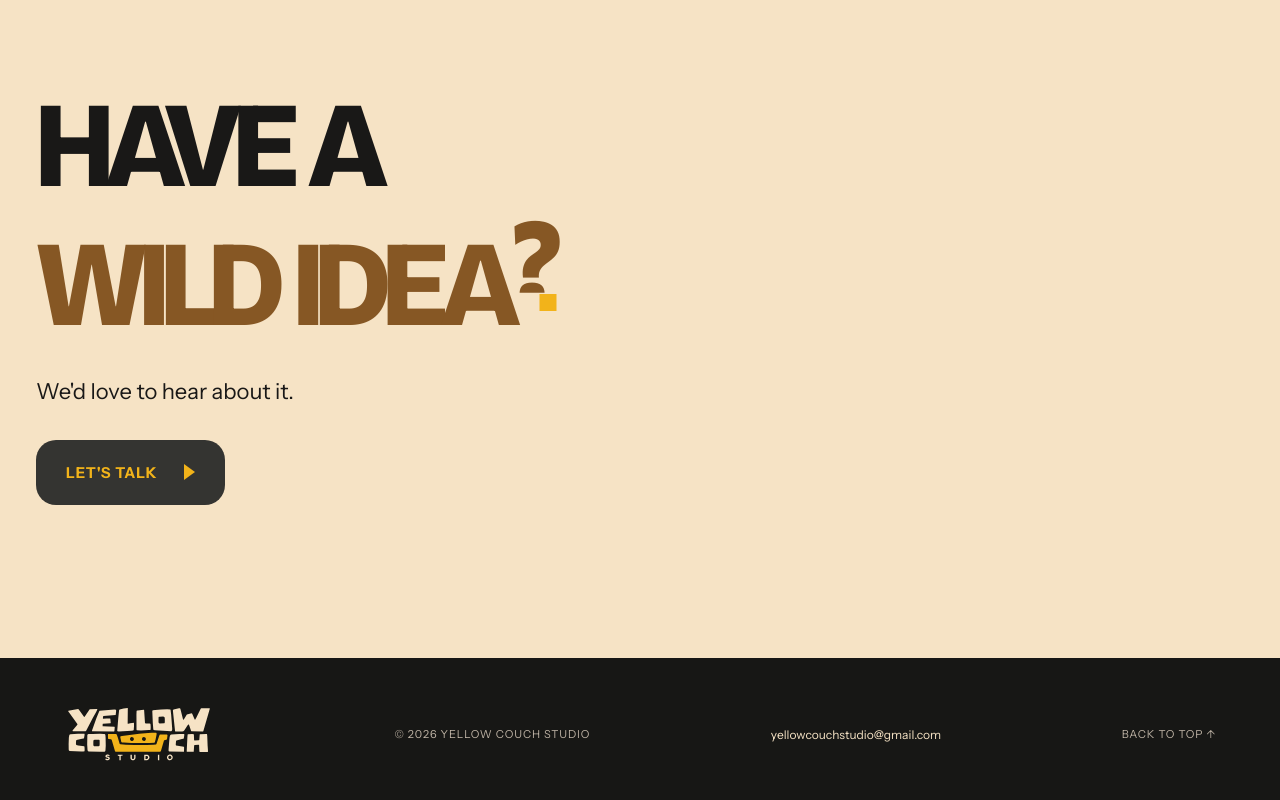
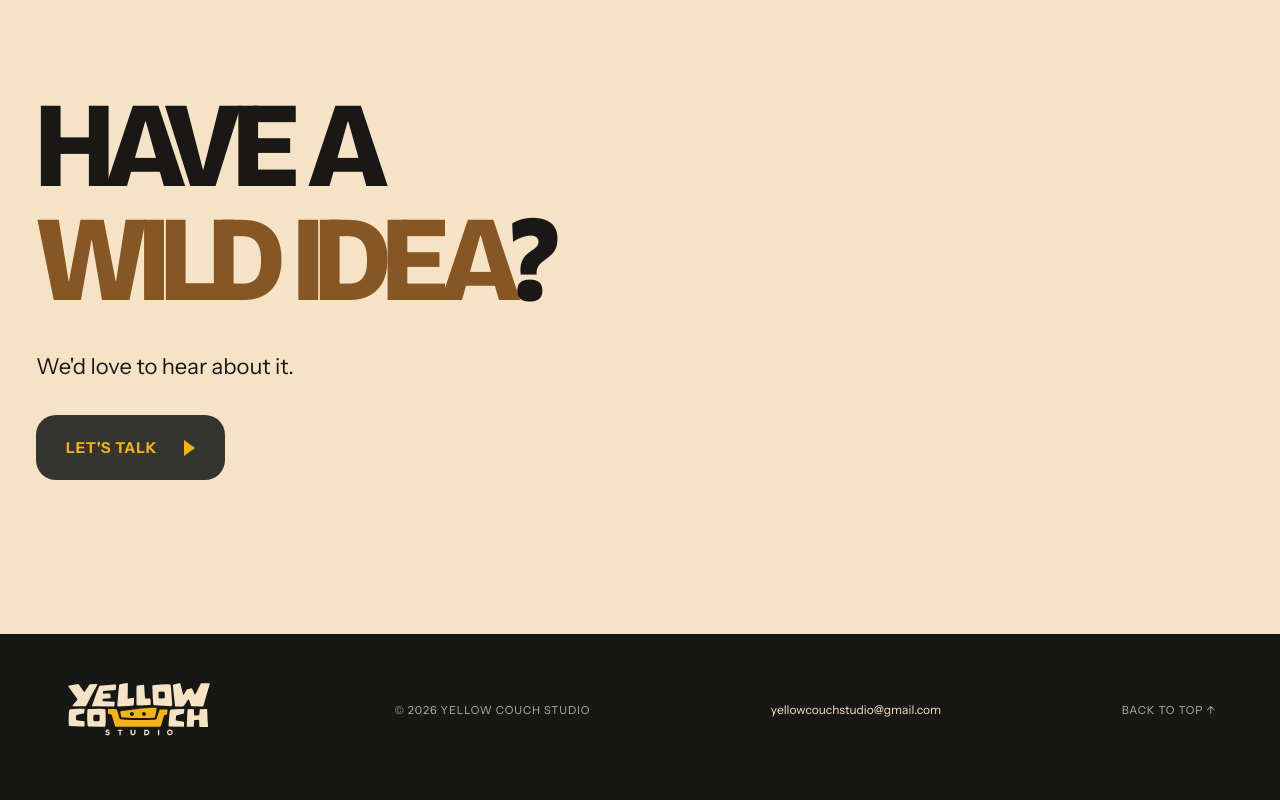
Before and after one commit to yellowcouchstudio-YC/test, a React (Vite) app: page / in a window 1280 px wide. Shown: the part 6210-7010 px from the top of the page. Built offline with nearby package versions, Linux system fonts and the light colour scheme.

Commit message:
Restore standard question mark in contact headline

```diff
--- a/src/main.jsx
+++ b/src/main.jsx
@@ -214,7 +214,7 @@ function App() {
       </section>
       <section className="contact-section" id="contact">
         <div className="section-container contact-content reveal">
-          <h2><TypeLine parts={[{text:'HAVE A'}]} start={0}/><TypeLine parts={[{text:'WILD IDEA',italic:true}]} start={9}><span className="question-mark" aria-hidden="true"><span className="question-curve">?</span><span className="question-square"></span></span></TypeLine></h2>
+          <h2><TypeLine parts={[{text:'HAVE A'}]} start={0}/><TypeLine parts={[{text:'WILD IDEA',italic:true}]} start={9}><span className="question-mark" aria-hidden="true">?</span></TypeLine></h2>
           <p>We'd love to hear about it.</p>
           <a className="contact-button" href="mailto:yellowcouchstudio@gmail.com?subject=Let%27s%20talk%20about%20a%20project" aria-label="Let's talk — email Yellow Couch Studio">LET'S TALK <span className="yc-triangle yc-triangle-right" aria-hidden="true"></span></a>
 
--- a/src/style.css
+++ b/src/style.css
@@ -559,3 +559,7 @@ body{background:var(--deep)}.section-container{width:min(calc(100% - 72px),1580p
   .site-header .header-wordmark .logo-full,
   .site-header .header-wordmark .logo-couch{transition:none}
 }
+
+/* Restore the unmodified question-mark glyph from the headline font. */
+.contact-content h2 .question-mark{display:inline;position:static;width:auto;height:auto;line-height:inherit;vertical-align:baseline;margin:0;overflow:visible;clip-path:none;font:inherit;color:inherit}
+.contact-content h2 .question-mark::after{content:none!important}
```
